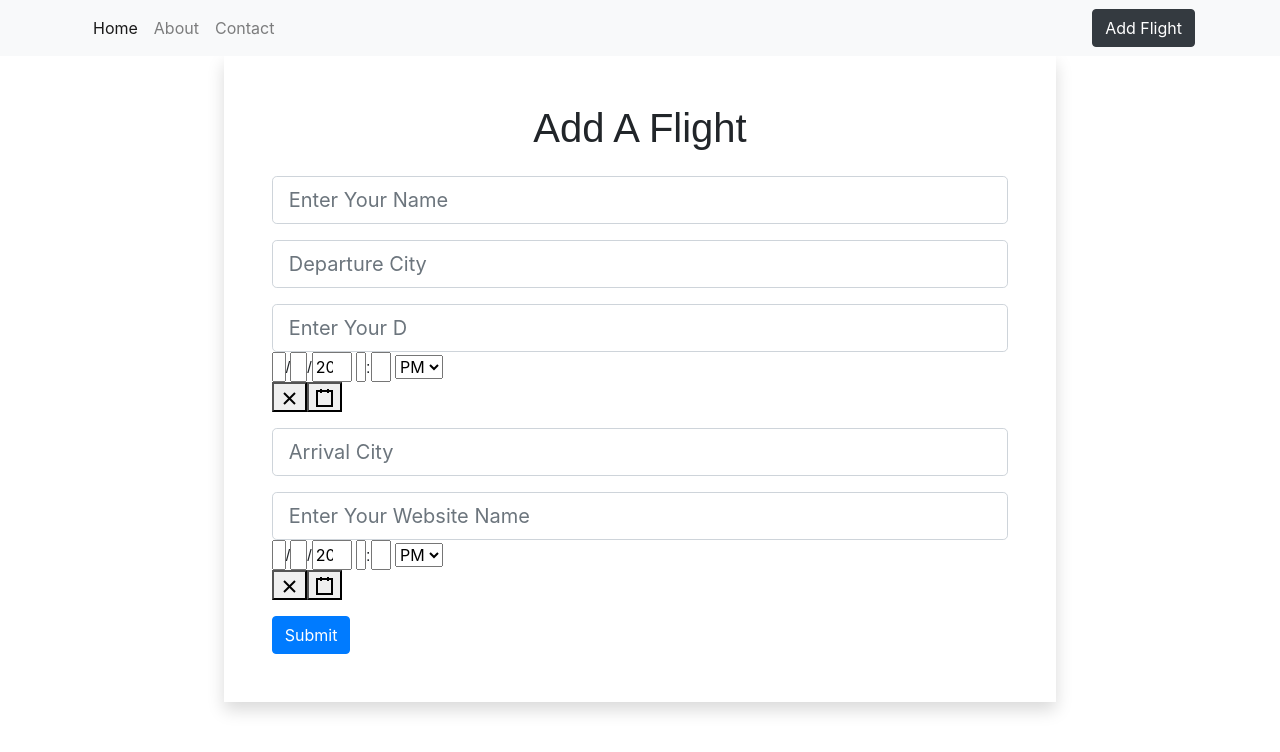
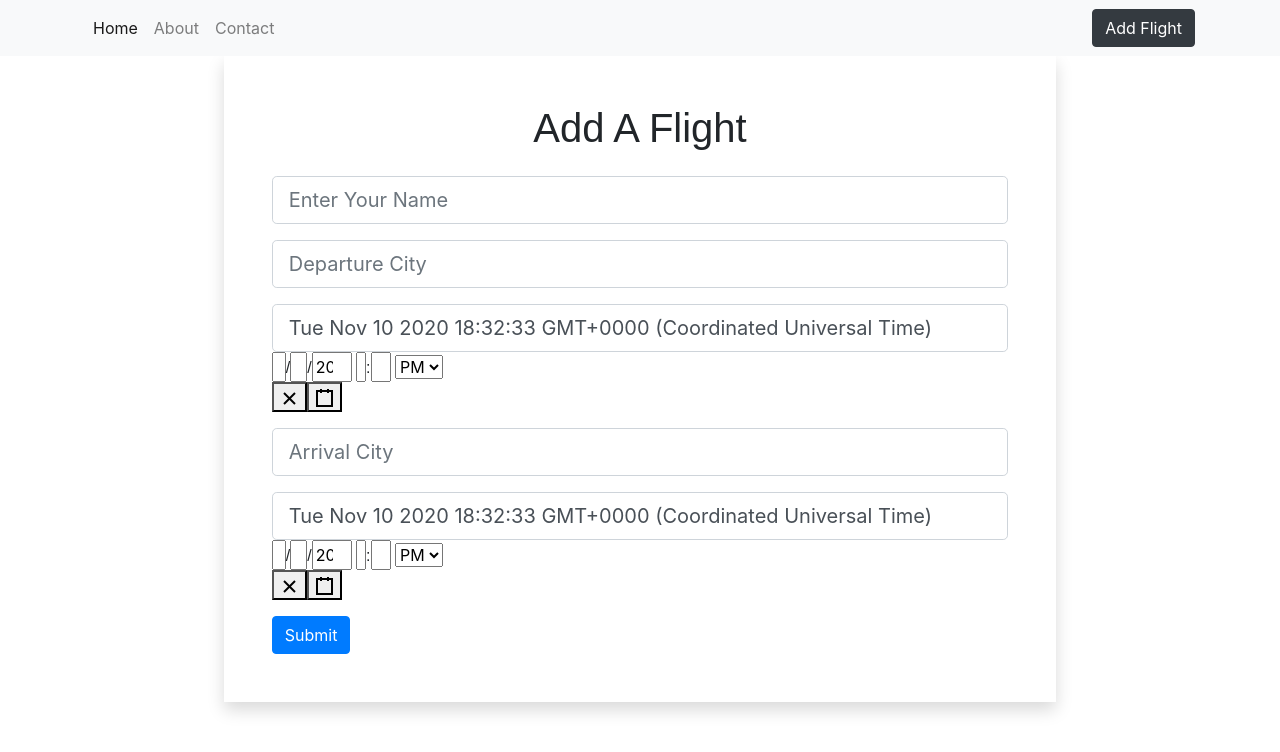
Before and after one commit to TejsinghDhaosriya/Flight-Search-App, a React (Create React App) app in the folder flight-frontend/: page /flights/add in a window 1280 px wide. Shown: the top 752 px of the page. Built offline with nearby package versions, Linux system fonts and the light colour scheme.

Commit message:
clock patch

```diff
--- a/flight-frontend/src/components/flights/AddFlight.js
+++ b/flight-frontend/src/components/flights/AddFlight.js
@@ -5,16 +5,16 @@ import axios from "axios";
 import { baseURL } from "../.././baseUrl";
 import DateTimePicker from 'react-datetime-picker';
 const AddUser =()=>{
-    const [value, onChange] = useState(new Date());
-    const [value2, onChange2] = useState(new Date());
-    console.log(value)
+    const [value] = useState(new Date());
+    const [value2] = useState(new Date());
     let history = useHistory();
     const [flight,setUser] =useState({
         number:"",
         departure_city:"",
-        departure_time:"",
         arrival_city:"",
-        arrival_time:""
+
+        departure_time:new Date(),
+        arrival_time:new Date()
 
     });
    const {number,
@@ -23,10 +23,20 @@ const AddUser =()=>{
    arrival_city,
    arrival_time} =flight;
     const onInputChange=(e)=>{
-        setUser({...flight, [e.target.name]:e.target.value,departure_time:value2})
+        setUser({...flight, [e.target.name]:e.target.value})
         console.log(flight)
     }
+    const onChange2 = e => {
+        setUser({...flight, departure_time:e})
+      };
+
+      const onChange = e => {
+        setUser({...flight, arrival_time:e})
+      };
     const onSubmit=async (e)=>{
+
+        console.log(flight)
+        // return
         e.preventDefault();
 
         const dt=new Date(flight.departure_time).getTime();
@@ -35,12 +45,14 @@ const AddUser =()=>{
         console.log(flight.arrival_time)
         flight.arrival_time=String(at).substr(0,10)
 
-        console.log(flight.arrival_time)
+        // console.log(flight.arrival_time)
         await axios.post(`${baseURL}flight-create/`,flight);
         history.push("/")
 
 
     }
+
+
     return(
 
         <div className="container">
@@ -74,12 +86,12 @@ const AddUser =()=>{
          className="form-control form-control-lg"
          placeholder="Enter Your D"
          name="departure_time"
-         value={departure_time}
+         value={flight.departure_time}
          onChange={e=>onInputChange(e)}
          />
           <DateTimePicker
         onChange={onChange2}
-        value={value2}
+        value={flight.departure_time}
         name="departure_time"
       />
      </div>
@@ -101,12 +113,12 @@ const AddUser =()=>{
          className="form-control form-control-lg"
          placeholder="Enter Your Website Name"
          name="arrival_time"
-         value={arrival_time}
+         value={flight.arrival_time}
          onChange={e=>onInputChange(e)}
          />
       <DateTimePicker
         onChange={onChange}
-        value={value}
+        value={flight.arrival_time}
         name="arrival_time"
       />
      </div>
```
